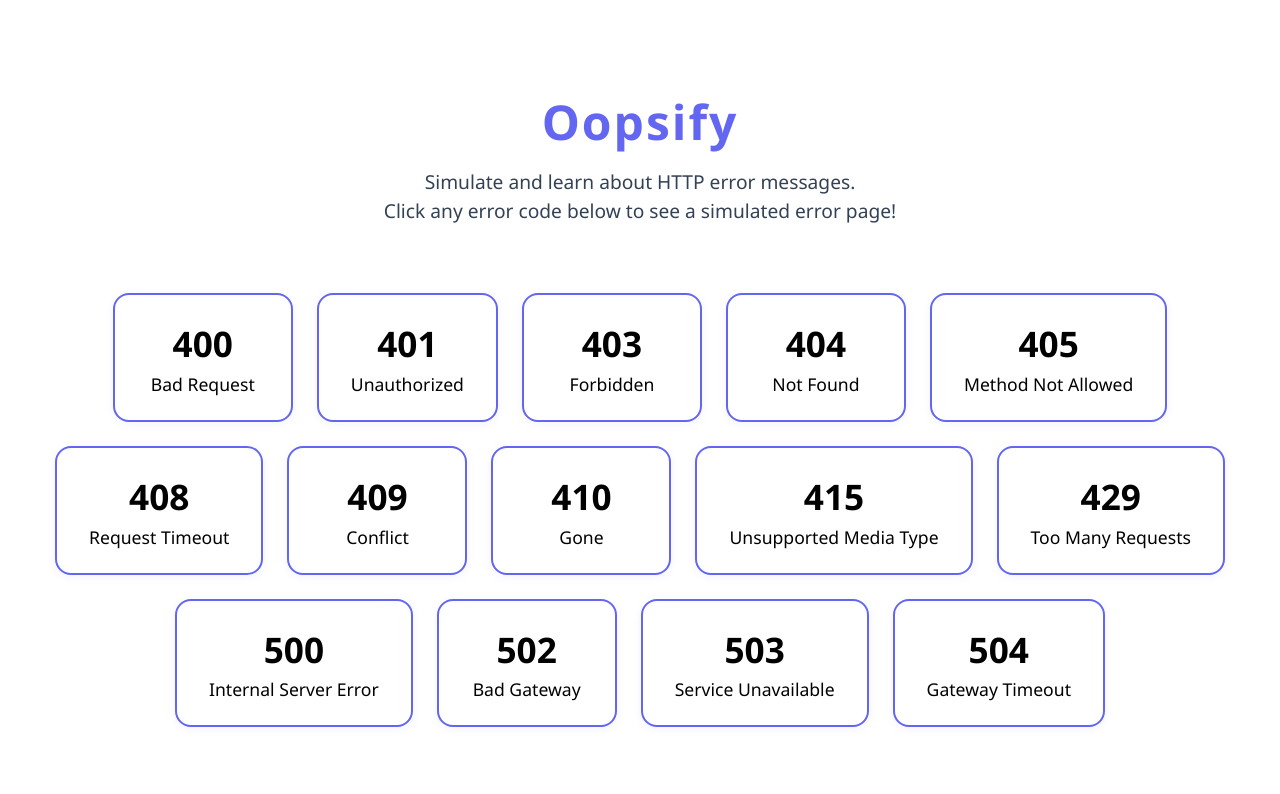
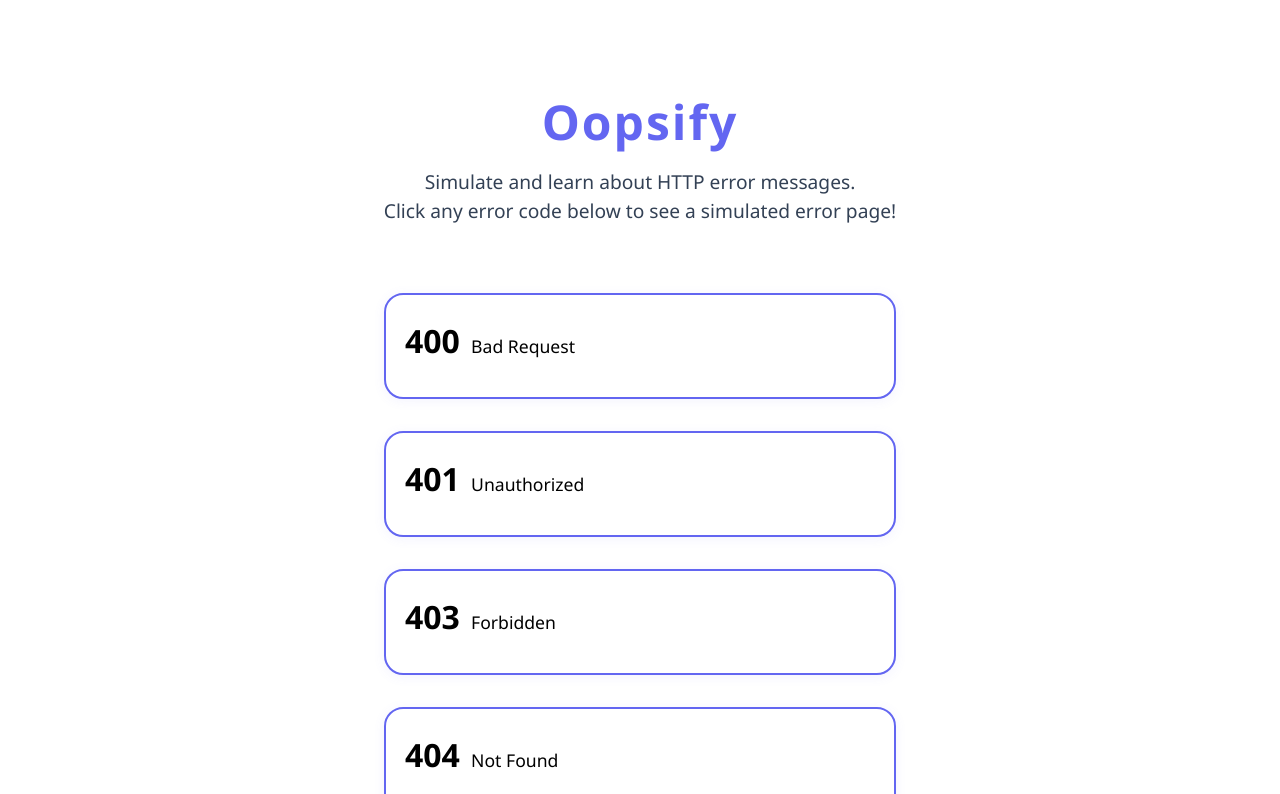
Before and after one commit to eloritzkovitz/oopsify, a React (Vite) app: page / in a window 1280 px wide. Shown: the top 794 px of the page. Built offline with nearby package versions, Linux system fonts and the light colour scheme.

Commit message:
Redesign

```diff
--- a/src/App.css
+++ b/src/App.css
@@ -29,46 +29,66 @@
   font-size: 1.2rem;
 }
 
-.error-list {
-  display: flex;
-  flex-wrap: wrap;
-  justify-content: center;
-  gap: 1.5rem;
+/* --- Modern Error Card Grid --- */
+.error-grid {
+  display: grid;
+  grid-template-columns: repeat(auto-fit, minmax(260px, 1fr));
+  gap: 2rem;
   margin: 2rem 0;
+  padding: 0 1rem;
 }
 
-.error-btn {
+.error-card {
   background: #fff;
   border: 2px solid #6366f1;
-  border-radius: 1rem;
-  padding: 1.5rem 2rem;
-  min-width: 180px;
-  box-shadow: 0 2px 8px rgba(99, 102, 241, 0.08);
+  border-radius: 1.2rem;
+  padding: 1.5rem 1.2rem;
+  box-shadow: 0 2px 12px rgba(99, 102, 241, 0.08);
   cursor: pointer;
-  transition: transform 0.1s, box-shadow 0.1s, background 0.2s;
+  transition: transform 0.12s, box-shadow 0.12s, border 0.2s;
   display: flex;
   flex-direction: column;
-  align-items: center;
+  align-items: flex-start;
+  text-align: left;
 }
 
-.error-btn:hover, .error-btn:focus {
+.error-card:hover, .error-card:focus {
   background: #6366f1;
   color: #fff;
-  transform: translateY(-4px) scale(1.03);
-  box-shadow: 0 4px 16px rgba(99, 102, 241, 0.18);
+  border-color: #4338ca;
+  transform: translateY(-6px) scale(1.03);
+  box-shadow: 0 6px 24px rgba(99, 102, 241, 0.18);
 }
 
-.error-btn .error-code {
-  font-size: 2.2rem;
-  font-weight: bold;
-  margin-bottom: 0.3rem;
+.error-card-header {
+  display: flex;
+  align-items: baseline;
+  gap: 0.7rem;
+  margin-bottom: 0.7rem;
 }
 
-.error-btn .error-title {
+.error-card .error-code {
+  font-size: 2rem;
+  font-weight: bold;
+}
+
+.error-card .error-title {
   font-size: 1.1rem;
   font-weight: 500;
 }
 
+.error-card-desc {
+  font-size: 0.98rem;
+  color: #64748b;
+  margin-top: 0.3rem;
+}
+
+.error-card:hover .error-card-desc,
+.error-card:focus .error-card-desc {
+  color: #e0e7ff;
+}
+
+/* --- Error Page Styles --- */
 .error-page {
   margin: auto;
   text-align: center;
--- a/src/App.tsx
+++ b/src/App.tsx
@@ -1,21 +1,29 @@
-import { useState } from 'react'
-import './App.css'
-import { errors } from './data/errors'
-import type { ErrorInfo } from './data/errors'
+import { useState } from "react";
+import "./App.css";
+import { errors } from "./data/errors";
+import type { ErrorInfo } from "./data/errors";
 
-function ErrorPage({ error, onBack }: { error: ErrorInfo, onBack: () => void }) {
+function ErrorPage({
+  error,
+  onBack,
+}: {
+  error: ErrorInfo;
+  onBack: () => void;
+}) {
   return (
     <div className="error-page">
       <h1 className="error-code">{error.code}</h1>
       <h2 className="error-title">{error.title}</h2>
       <p className="error-description">{error.description}</p>
-      <button className="back-btn" onClick={onBack}>Back to Home</button>
+      <button className="back-btn" onClick={onBack}>
+        Back to Home
+      </button>
     </div>
-  )
+  );
 }
 
 function App() {
-  const [selectedError, setSelectedError] = useState<ErrorInfo | null>(null)
+  const [selectedError, setSelectedError] = useState<ErrorInfo | null>(null);
 
   return (
     <div className="oopsify-container">
@@ -24,36 +32,43 @@ function App() {
           <header className="oopsify-header">
             <h1>Oopsify</h1>
             <p>
-              Simulate and learn about HTTP error messages.<br />
+              Simulate and learn about HTTP error messages.
+              <br />
               Click any error code below to see a simulated error page!
             </p>
           </header>
           <main>
-            <div className="error-list">
-              {errors.map(error => (
+            <div className="error-grid">
+              {errors.map((error) => (
                 <button
                   key={error.code}
-                  className="error-btn"
+                  className="error-card"
                   onClick={() => setSelectedError(error)}
                   aria-label={`Simulate ${error.code} ${error.title}`}
                 >
-                  <span className="error-code">{error.code}</span>
-                  <span className="error-title">{error.title}</span>
+                  <div className="error-card-header">
+                    <span className="error-code">{error.code}</span>
+                    <span className="error-title">{error.title}</span>
+                  </div>
                 </button>
               ))}
             </div>
           </main>
           <footer className="oopsify-footer">
             <small>
-              Made by Elor Itzkovitz, Yuval Ben Shitrit, Noa Gedo and Hinoy Solomon.
+              Made by Elor Itzkovitz, Yuval Ben Shitrit, Noa Gedo and Hinoy
+              Solomon.
             </small>
           </footer>
         </>
       ) : (
-        <ErrorPage error={selectedError} onBack={() => setSelectedError(null)} />
+        <ErrorPage
+          error={selectedError}
+          onBack={() => setSelectedError(null)}
+        />
       )}
     </div>
-  )
+  );
 }
 
-export default App
+export default App;
```
